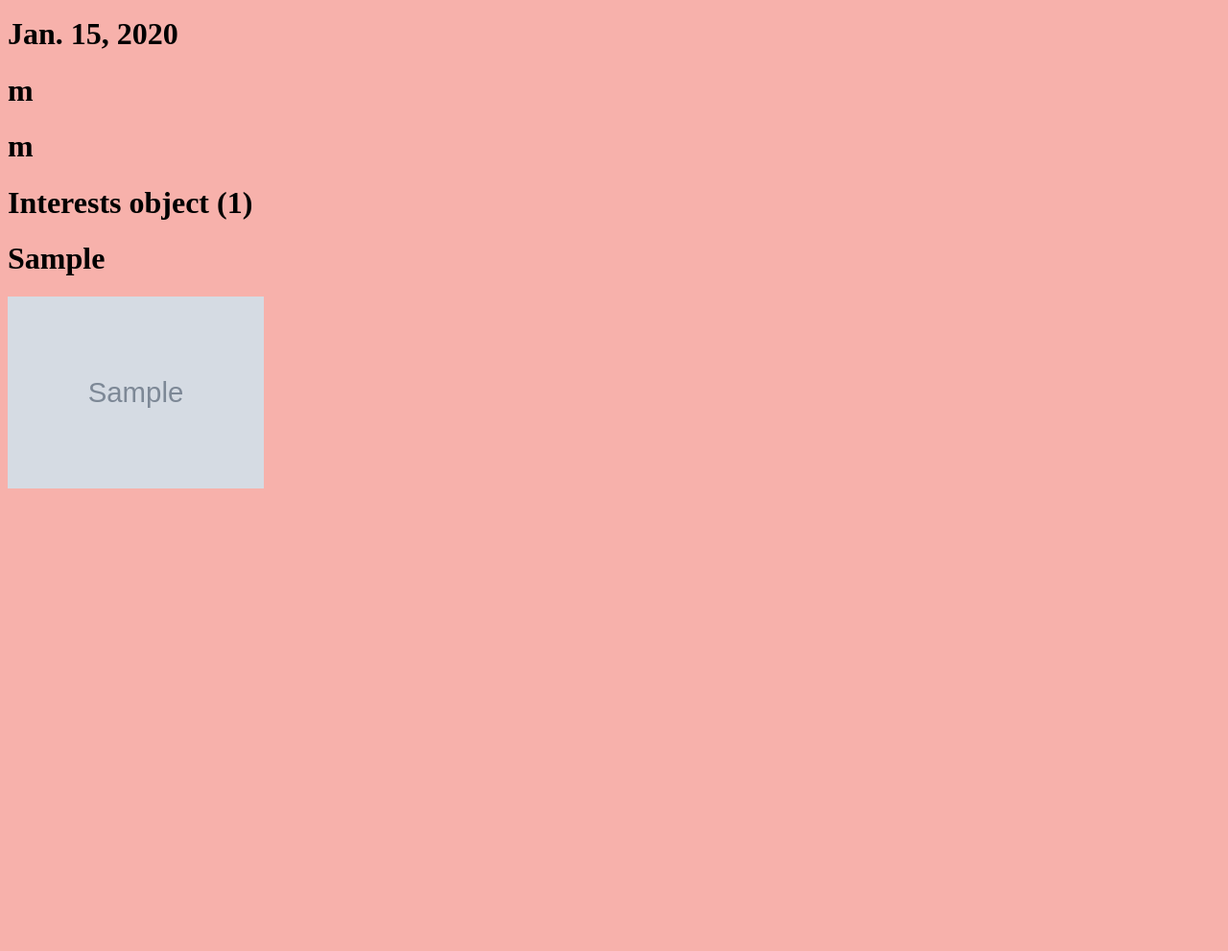
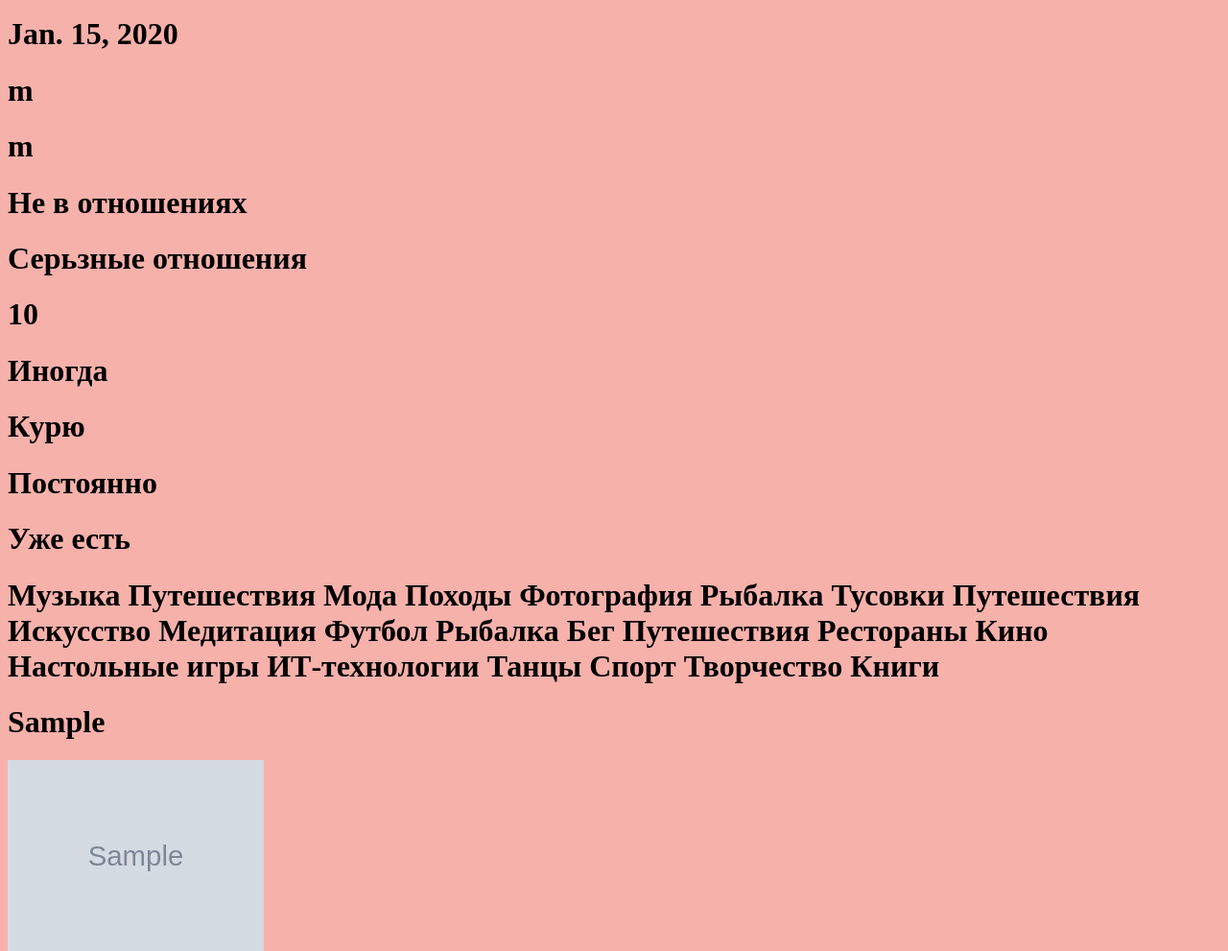
Before and after one commit to TheRoFL/mydjangoapp, a Django app: template Profile/templates/Profile/profile.html in a window 1280 px wide. Shown: the part 545-1536 px from the top of the page at 96% size. Before the commit the page ends 1054 px from the top, so only its background shows below. Run offline with Django 4.2, Linux system fonts and the light colour scheme; the template is opened without the code that fills it: values that come from a table or form of the project are taken from there, others are empty; tables that the repository leaves empty hold one stand-in row (values such as "Sample post"); grey boxes marked "Sample" are stand-in pictures.

Commit message:
fixed some bugs and added profile creations forms for profiledata and interests

```diff
--- a/Acquaintance/views.py
+++ b/Acquaintance/views.py
@@ -16,7 +16,10 @@ from Chat.models import Chat
 def home(request):
     #считываем текущую анкету
     current_userid = request.user.id
-    current_profile = ProfileData.objects.get(user_id=current_userid)
+    try:
+        current_profile = ProfileData.objects.get(user_id=current_userid)
+    except ProfileData.DoesNotExist:
+        return redirect('/profile')
 
     #определяем пол для поиска анкет
     if current_profile.preferences == 'm':
--- a/Profile/admin.py
+++ b/Profile/admin.py
@@ -2,7 +2,12 @@ from django.contrib import admin
 
 from .models import ProfileData
 from .models import ProfileLikes
+from .models import Interests
+from .models import PersonalData
+
 
 
 admin.site.register(ProfileData)
 admin.site.register(ProfileLikes)
+admin.site.register(Interests)
+admin.site.register(PersonalData)
--- a/Profile/forms.py
+++ b/Profile/forms.py
@@ -7,7 +7,7 @@ class ProfileForm(ModelForm):
     class Meta:
         model = ProfileData
         fields = '__all__'
-        exclude = ['user', 'likes', 'acquaintances_available', 'current_acquaintance', 'couples_requests']
+        exclude = ['user', 'likes', 'acquaintances_available', 'current_acquaintance', 'couples_requests', 'interests', 'personal_data']
 
 class InterestsForm(ModelForm):
     class Meta:
--- a/Profile/models.py
+++ b/Profile/models.py
@@ -36,54 +36,54 @@ class Interests(models.Model):
 class PersonalData(models.Model):
 
     STAT_CHOICES =(
-                ('1', 'single'),
-                ('2', 'in-relations'),
-                ('3', 'complicated'),
+                ('Не в отношениях', 'Не в отношениях'),
+                ('В отношениях', 'В отношениях'),
+                ('Все сложно', 'Все сложно'),
         )
-    status = models.CharField(max_length=1, choices=STAT_CHOICES, blank=True, null=True)
+    status = models.CharField(max_length=100, choices=STAT_CHOICES, blank=True, null=True)
 
     PURP_CHOICES = (
-                ('1', 'serious'),
-                ('2', 'non-serious'),
-                ('3', 'just-for-fun'),
-                ('4', 'short-period'),
-                ('5', 'long-period'),
-                ('6', 'acquintances'),
+                ('Серьзные отношения', 'Серьзные отношения'),
+                ('Свободные отношения', 'Свободные отношения'),
+                ('Для развлечений', 'Для развлечений'),
+                ('Временные', 'Временные'),
+                ('Постоянные', 'Постоянные'),
+                ('Отношения', 'Отношения'),
             )
-    purpose = models.CharField(max_length=1, choices=PURP_CHOICES, blank=True, null=True)
+    purpose = models.CharField(max_length=100, choices=PURP_CHOICES, blank=True, null=True)
 
     height = models.IntegerField(blank=True, null=True)
 
     DRINK_CHOICES = (
-                ('1', 'sometimes'),
-                ('2', 'rarely'),
-                ('3', 'never'),
+                ('Иногда', 'Иногда'),
+                ('Редко', 'Редко'),
+                ('Никогда', 'Никогда'),
     )
-    drinking = models.CharField(max_length=1, choices=DRINK_CHOICES, blank=True, null=True)
+    drinking = models.CharField(max_length=100, choices=DRINK_CHOICES, blank=True, null=True)
 
     SMOKE_CHOICES = (
-                ('1', 'yes'),
-                ('2', 'sometimes'),
-                ('3', 'vape'),
-                ('4', 'no'),
+                ('Курю', 'Курю'),
+                ('Редко курю', 'Редко курю'),
+                ('Парю', 'Парю'),
+                ('Не курю и не парю', 'Не курю и не парю'),
     )
-    smoking = models.CharField(max_length=1, choices=SMOKE_CHOICES, blank=True, null=True)
+    smoking = models.CharField(max_length=100, choices=SMOKE_CHOICES, blank=True, null=True)
 
     SPORT_CHOICES = (
-                ('1', 'always'),
-                ('2', 'sometimes'),
-                ('3', 'rarely'),
-                ('4', 'never'),
+                ('Постоянно', 'Постоянно'),
+                ('Иногда', 'Иногда'),
+                ('Редко', 'Редко'),
+                ('Никогда', 'Никогда'),
     )
-    sport = models.CharField(max_length=1, choices=SPORT_CHOICES, blank=True, null=True)
+    sport = models.CharField(max_length=100, choices=SPORT_CHOICES, blank=True, null=True)
 
     CHILD_CHOICES = (
-                ('1', 'already-have'),
-                ('2', 'dont-have-but-want'),
-                ('3', 'dont-have'),
-                ('4', 'childfree'),
+                ('Уже есть', 'Уже есть'),
+                ('Нет, но хочу', 'Нет, но хочу'),
+                ('Нет', 'Нет'),
+                ('Чайлдфри', 'Чайлдфри'),
     )
-    children = models.CharField(max_length=1, choices=CHILD_CHOICES, blank=True, null=True)
+    children = models.CharField(max_length=100, choices=CHILD_CHOICES, blank=True, null=True)
 
 
 # Create your models here.
--- a/Profile/templates/Profile/profile.html
+++ b/Profile/templates/Profile/profile.html
@@ -1,7 +1,7 @@
 {% extends 'main.html' %} {% block content %} {% load static %}
 <h1>&nbsp</h1>
 <h1>&nbsp</h1>
-{% if currentuser %}
+{% if currentuser.interests %}
 
 <h1>PROFILE PAGE</h1>
 <a href="profile-editing/">Редактирование</a>
@@ -11,7 +11,41 @@
 <h1>{{currentuser.birthdate}}</h1>
 <h1>{{currentuser.sex}}</h1>
 <h1>{{currentuser.preferences}}</h1>
-<h1>{{currentuser.interests}}</h1>
+
+<h1>{{currentuser.personal_data.status}}</h1>
+<h1>{{currentuser.personal_data.purpose}}</h1>
+<h1>{{currentuser.personal_data.height}}</h1>
+<h1>{{currentuser.personal_data.drinking}}</h1>
+<h1>{{currentuser.personal_data.smoking}}</h1>
+<h1>{{currentuser.personal_data.sport}}</h1>
+<h1>{{currentuser.personal_data.children}}</h1>
+<!-- prettier-ignore -->
+<h1>
+  {% if currentuser.interests.music %} Музыка {% endif %}
+  {% if currentuser.interests.travelling %}Путешествия{% endif %}
+  {% if currentuser.interests.fashion %}Мода{% endif %}
+  {% if currentuser.interests.hiking %}Походы{% endif %}
+  {% if currentuser.interests.photographing %}Фотография{% endif %}
+  {% if currentuser.interests.fishing_hunting %}Рыбалка{% endif %}
+  {% if currentuser.interests.parties_clubs %}Тусовки{% endif %}
+  {% if currentuser.interests.travelling %}Путешествия{% endif %}
+  {% if currentuser.interests.art %}Искусство{% endif %}
+  {% if currentuser.interests.meditation %}Медитация{% endif %}
+  {% if currentuser.interests.football %}Футбол{% endif %}
+  {% if currentuser.interests.fishing_hunting %}Рыбалка{% endif %}
+  {% if currentuser.interests.running %}Бег{% endif %}
+  {% if currentuser.interests.travelling %}Путешествия{% endif %}
+  {% if currentuser.interests.restaurants %}Рестораны{% endif %}
+  {% if currentuser.interests.cinema %}Кино{% endif %}
+  {% if currentuser.interests.board_games %}Настольные игры{% endif %}
+  {% if currentuser.interests.it %}ИТ-технологии{% endif %}
+  {% if currentuser.interests.dancing %}Танцы{% endif %}
+  {% if currentuser.interests.sport %}Спорт{% endif %}
+  {% if currentuser.interests.creativity %}Творчество{% endif %}
+  {% if currentuser.interests.books %}Книги{% endif %}
+
+</h1>
+
 <h1>{{currentuser.sexualorientation}}</h1>
 
 <img
@@ -24,6 +58,7 @@
 <h1>&nbsp</h1>
 <h1>PROFILE CREATION</h1>
 
+{% comment %}
 <div>
   <form enctype="multipart/form-data" method="POST" action="">
     {% csrf_token %}
@@ -105,5 +140,109 @@
     <input type="submit" value="Submit" />
   </form>
 </div>
+{% endcomment %}
 
-{% endif %} {% endblock content %}
+<style>
+  .grid {
+    display: grid;
+    grid-template-columns: 1fr 1fr 1fr;
+    margin-top: 30px;
+  }
+</style>
+
+{%if step == 0%}
+
+<div>
+  <form enctype="multipart/form-data" method="POST" action="">
+    {%csrf_token%}
+    <p>
+      <label for="id_name">Name:</label>
+      <input type="text" name="name" maxlength="20" required="" id="id_name" />
+    </p>
+
+    <p>
+      <label for="id_surname">Surname:</label>
+      <input
+        type="text"
+        name="surname"
+        maxlength="20"
+        required=""
+        id="id_surname"
+      />
+    </p>
+
+    <p>
+      <label for="id_birthdate">Birthdate:</label>
+      <input type="text" name="birthdate" required="" id="id_birthdate" />
+    </p>
+
+    <p>
+      <label for="id_sex">Sex:</label>
+      <select name="sex" required="" id="id_sex">
+        <option value="" selected="">---------</option>
+
+        <option value="m">Male</option>
+
+        <option value="f">Female</option>
+      </select>
+    </p>
+
+    <p>
+      <label for="id_preferences">Preferences:</label>
+      <select name="preferences" required="" id="id_preferences">
+        <option value="" selected="">---------</option>
+
+        <option value="m">Male</option>
+
+        <option value="f">Female</option>
+      </select>
+    </p>
+
+    <p>
+      <label for="id_about_you">About you:</label>
+      <input type="text" name="about_you" maxlength="255" id="id_about_you" />
+    </p>
+
+    <p>
+      <label for="id_sexualorientation">Sexualorientation:</label>
+      <textarea
+        name="sexualorientation"
+        cols="40"
+        rows="10"
+        maxlength="100"
+        required=""
+        id="id_sexualorientation"
+      ></textarea>
+    </p>
+
+    <p>
+      <label for="id_avatar">Avatar:</label>
+      <input
+        type="file"
+        name="avatar"
+        accept="image/*"
+        required=""
+        id="id_avatar"
+      />
+    </p>
+    <input type="submit" value="Submit" />
+  </form>
+</div>
+
+{% elif step == 1%}
+<div>
+  <form method="POST" action="">
+    {% csrf_token %} {{PersonalData_form.as_p}}
+    <input type="submit" value="Submit" />
+  </form>
+</div>
+
+{% elif step == 2%}
+<div>
+  <form method="POST" action="">
+    {% csrf_token %} {{Interests_form.as_p}}
+    <input type="submit" value="Submit" />
+  </form>
+</div>
+
+{% endif %} {% endif %} {% endblock content %}
--- a/Profile/urls.py
+++ b/Profile/urls.py
@@ -2,6 +2,6 @@ from django.urls import path, include
 from . import views
 
 urlpatterns = [
-    path('', views.profile, name='home'),
+    path('', views.profile, name='profile'),
     path('profile-editing/', views.profile_editing, name='profile-editing'),
 ]
```
Also changed, not shown: Chat/views.py (+5 -2 lines), Profile/views.py (+53 -14 lines), Profile/migrations/0005_alter_personaldata_children_and_more.py (added), Profile/migrations/0006_alter_personaldata_children_and_more.py (added).
